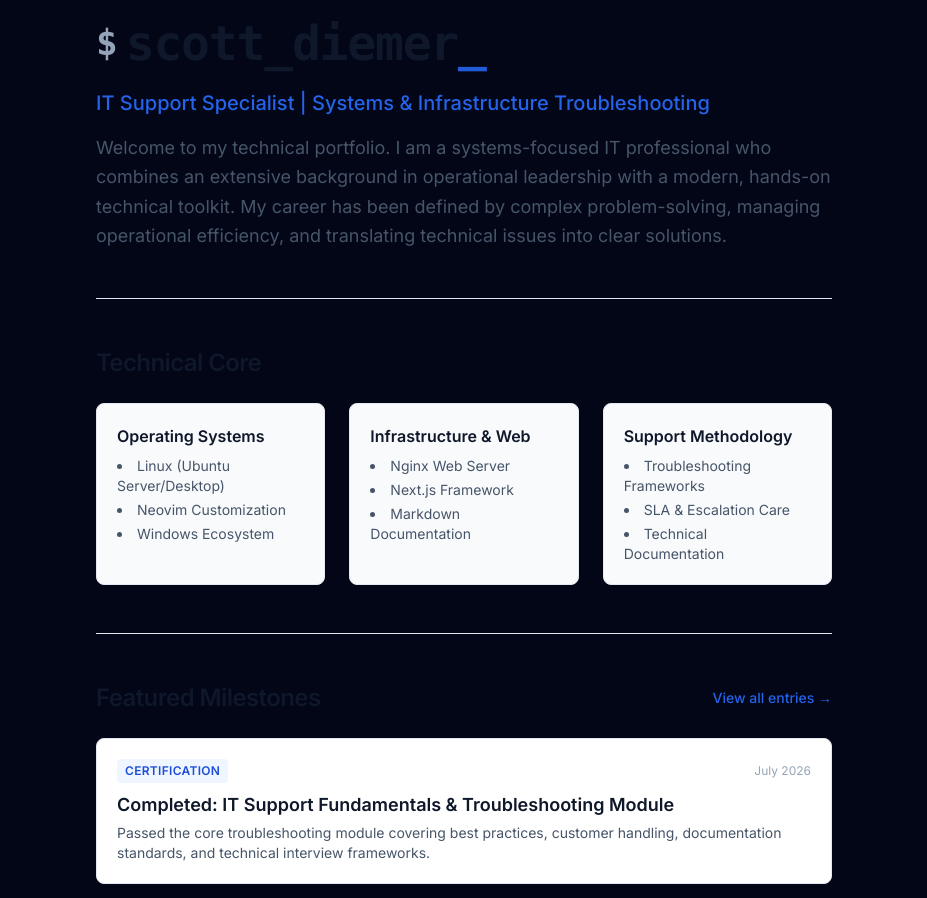
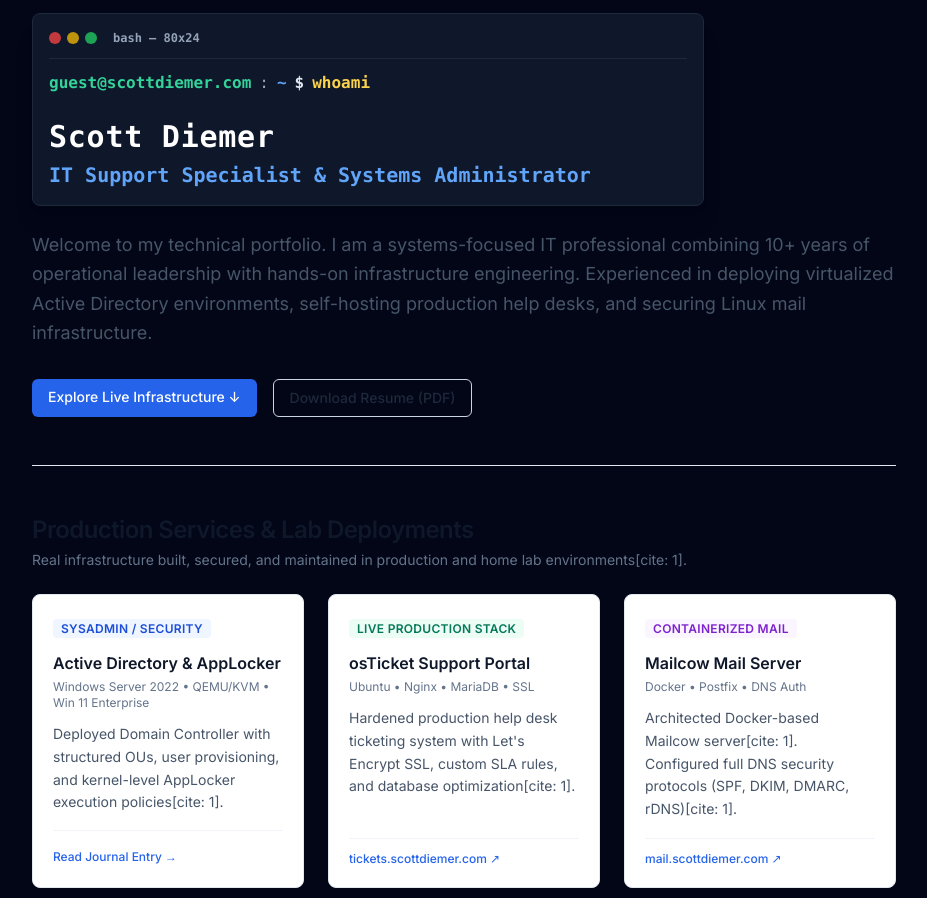
Before and after one commit to scottdiemer/my-it-portfolio, a Next.js app: page / in a window 1280 px wide. Shown: the part 100-998 px from the top of the page, without its empty margins (176-1103 px from the left). Built offline with nearby package versions, Linux system fonts and the light colour scheme.

Commit message:
feat: update portfolio landing page layout and interactive terminal header

```diff
--- a/src/app/page.tsx
+++ b/src/app/page.tsx
@@ -1,53 +1,185 @@
-import Link from 'next/link';
-import TerminalName from '@/components/TerminalName';
+import Link from "next/link";
+import TerminalName from "@/components/TerminalName";
 
 export default function HomePage() {
   return (
-    <div className="max-w-3xl mx-auto px-4 py-12 space-y-12 text-slate-800 dark:text-slate-200">
-
+    <div className="max-w-4xl mx-auto px-4 py-12 space-y-12 text-slate-800 dark:text-slate-200">
       {/* Header Section */}
-      <header id="about" className="space-y-4">
-        {/* Animated Terminal Title */}
+      <header id="about" className="space-y-6">
+        {/* Animated Terminal Title (Includes Name & Title Response) */}
         <TerminalName />
 
-        <p className="text-xl font-medium text-blue-600 dark:text-blue-400">
-          IT Support Specialist | Systems & Infrastructure Troubleshooting
+        <p className="text-lg leading-relaxed text-slate-600 dark:text-slate-400">
+          Welcome to my technical portfolio. I am a systems-focused IT
+          professional combining 10+ years of operational leadership with
+          hands-on infrastructure engineering. Experienced in deploying
+          virtualized Active Directory environments, self-hosting production
+          help desks, and securing Linux mail infrastructure.
         </p>
-        <p className="text-lg leading-relaxed text-slate-600 dark:text-slate-400">
-          Welcome to my technical portfolio. I am a systems-focused IT professional who combines an extensive background in operational leadership with a modern, hands-on technical toolkit. My career has been defined by complex problem-solving, managing operational efficiency, and translating technical issues into clear solutions.
-        </p>
+
+        {/* Action CTAs */}
+        <div className="flex flex-wrap gap-4 pt-2">
+          <a
+            href="#labs"
+            className="px-4 py-2 text-sm font-medium rounded-md bg-blue-600 text-white hover:bg-blue-700 transition-colors"
+          >
+            Explore Live Infrastructure ↓
+          </a>
+          <a
+            href="/Scott_Diemer_Resume.pdf"
+            target="_blank"
+            rel="noopener noreferrer"
+            className="px-4 py-2 text-sm font-medium rounded-md border border-slate-300 dark:border-slate-700 hover:bg-slate-100 dark:hover:bg-slate-800 transition-colors"
+          >
+            Download Resume (PDF)
+          </a>
+        </div>
       </header>
 
       <hr className="border-slate-200 dark:border-slate-800" />
-{/* Technical Stack Section */}
-<section id="skills" className="space-y-4 scroll-mt-6">
-  <h2 className="text-2xl font-semibold tracking-tight text-slate-900 dark:text-white">
-    Technical Core
-  </h2>
+
+      {/* Featured Production Stacks & Labs */}
+      <section id="labs" className="space-y-6 scroll-mt-6">
+        <div>
+          <h2 className="text-2xl font-semibold tracking-tight text-slate-900 dark:text-white">
+            Production Services & Lab Deployments
+          </h2>
+          <p className="text-sm text-slate-500 dark:text-slate-400 mt-1">
+            Real infrastructure built, secured, and maintained in production and
+            home lab environments[cite: 1].
+          </p>
+        </div>
+
+        <div className="grid grid-cols-1 md:grid-cols-3 gap-6">
+          {/* Lab 1: Active Directory */}
+          <div className="p-5 rounded-lg border border-slate-200 dark:border-slate-800 bg-white dark:bg-slate-950 flex flex-col justify-between">
+            <div>
+              <span className="text-xs font-semibold tracking-wide uppercase px-2 py-0.5 rounded bg-blue-50 dark:bg-blue-900/30 text-blue-700 dark:text-blue-300">
+                SysAdmin / Security
+              </span>
+              <h3 className="font-semibold text-slate-900 dark:text-white mt-3 mb-1">
+                Active Directory & AppLocker
+              </h3>
+              <p className="text-xs text-slate-500 dark:text-slate-400 mb-3">
+                Windows Server 2022 • QEMU/KVM • Win 11 Enterprise
+              </p>
+              <p className="text-sm text-slate-600 dark:text-slate-400 leading-relaxed">
+                Deployed Domain Controller with structured OUs, user
+                provisioning, and kernel-level AppLocker execution
+                policies[cite: 1].
+              </p>
+            </div>
+            <div className="mt-4 pt-3 border-t border-slate-100 dark:border-slate-900">
+              <Link
+                href="/journal/ad-applocker-lab"
+                className="text-xs font-medium text-blue-600 dark:text-blue-400 hover:underline inline-flex items-center gap-1"
+              >
+                Read Journal Entry →
+              </Link>
+            </div>
+          </div>
+
+          {/* Lab 2: osTicket */}
+          <div className="p-5 rounded-lg border border-slate-200 dark:border-slate-800 bg-white dark:bg-slate-950 flex flex-col justify-between">
+            <div>
+              <span className="text-xs font-semibold tracking-wide uppercase px-2 py-0.5 rounded bg-emerald-50 dark:bg-emerald-900/30 text-emerald-700 dark:text-emerald-300">
+                Live Production Stack
+              </span>
+              <h3 className="font-semibold text-slate-900 dark:text-white mt-3 mb-1">
+                osTicket Support Portal
+              </h3>
+              <p className="text-xs text-slate-500 dark:text-slate-400 mb-3">
+                Ubuntu • Nginx • MariaDB • SSL
+              </p>
+              <p className="text-sm text-slate-600 dark:text-slate-400 leading-relaxed">
+                Hardened production help desk ticketing system with Let's
+                Encrypt SSL, custom SLA rules, and database optimization[cite:
+                1].
+              </p>
+            </div>
+            <div className="mt-4 pt-3 border-t border-slate-100 dark:border-slate-900 flex items-center justify-between">
+              <a
+                href="https://tickets.scottdiemer.com"
+                target="_blank"
+                rel="noopener noreferrer"
+                className="text-xs font-medium text-blue-600 dark:text-blue-400 hover:underline inline-flex items-center gap-1"
+              >
+                tickets.scottdiemer.com ↗
+              </a>
+            </div>
+          </div>
+
+          {/* Lab 3: Mailcow Docker */}
+          <div className="p-5 rounded-lg border border-slate-200 dark:border-slate-800 bg-white dark:bg-slate-950 flex flex-col justify-between">
+            <div>
+              <span className="text-xs font-semibold tracking-wide uppercase px-2 py-0.5 rounded bg-purple-50 dark:bg-purple-900/30 text-purple-700 dark:text-purple-300">
+                Containerized Mail
+              </span>
+              <h3 className="font-semibold text-slate-900 dark:text-white mt-3 mb-1">
+                Mailcow Mail Server
+              </h3>
+              <p className="text-xs text-slate-500 dark:text-slate-400 mb-3">
+                Docker • Postfix • DNS Auth
+              </p>
+              <p className="text-sm text-slate-600 dark:text-slate-400 leading-relaxed">
+                Architected Docker-based Mailcow server[cite: 1]. Configured
+                full DNS security protocols (SPF, DKIM, DMARC, rDNS)[cite: 1].
+              </p>
+            </div>
+            <div className="mt-4 pt-3 border-t border-slate-100 dark:border-slate-900 flex items-center justify-between">
+              <a
+                href="https://mail.scottdiemer.com"
+                target="_blank"
+                rel="noopener noreferrer"
+                className="text-xs font-medium text-blue-600 dark:text-blue-400 hover:underline inline-flex items-center gap-1"
+              >
+                mail.scottdiemer.com ↗
+              </a>
+            </div>
+          </div>
+        </div>
+      </section>
+
+      <hr className="border-slate-200 dark:border-slate-800" />
+
+      {/* Technical Core Section */}
+      <section id="skills" className="space-y-4 scroll-mt-6">
+        <h2 className="text-2xl font-semibold tracking-tight text-slate-900 dark:text-white">
+          Technical Core
+        </h2>
 
         <div className="grid grid-cols-1 md:grid-cols-3 gap-6 pt-2">
           <div className="p-5 rounded-lg border border-slate-200 dark:border-slate-800 bg-slate-50 dark:bg-slate-900">
-            <h3 className="font-semibold text-slate-900 dark:text-white mb-2">Operating Systems</h3>
+            <h3 className="font-semibold text-slate-900 dark:text-white mb-2">
+              Systems Administration
+            </h3>
             <ul className="list-disc list-inside space-y-1 text-sm text-slate-600 dark:text-slate-400">
-              <li>Linux (Ubuntu Server/Desktop)</li>
-              <li>Neovim Customization</li>
-              <li>Windows Ecosystem</li>
+              <li>Windows Server 2022 & AD[cite: 1]</li>
+              <li>Group Policy & AppLocker[cite: 1]</li>
+              <li>Ubuntu Server Administration[cite: 1]</li>
+              <li>QEMU / KVM Virtualization[cite: 1]</li>
             </ul>
           </div>
           <div className="p-5 rounded-lg border border-slate-200 dark:border-slate-800 bg-slate-50 dark:bg-slate-900">
-            <h3 className="font-semibold text-slate-900 dark:text-white mb-2">Infrastructure & Web</h3>
+            <h3 className="font-semibold text-slate-900 dark:text-white mb-2">
+              Networking & Security
+            </h3>
             <ul className="list-disc list-inside space-y-1 text-sm text-slate-600 dark:text-slate-400">
-              <li>Nginx Web Server</li>
-              <li>Next.js Framework</li>
-              <li>Markdown Documentation</li>
+              <li>TCP/IP & IPv4 Subnetting[cite: 1]</li>
+              <li>DNS (SPF, DKIM, DMARC, PTR)[cite: 1]</li>
+              <li>Nginx Reverse Proxy & SSL[cite: 1]</li>
+              <li>SSH Key Management & Firewalls</li>
             </ul>
           </div>
           <div className="p-5 rounded-lg border border-slate-200 dark:border-slate-800 bg-slate-50 dark:bg-slate-900">
-            <h3 className="font-semibold text-slate-900 dark:text-white mb-2">Support Methodology</h3>
+            <h3 className="font-semibold text-slate-900 dark:text-white mb-2">
+              Help Desk & Web Stack
+            </h3>
             <ul className="list-disc list-inside space-y-1 text-sm text-slate-600 dark:text-slate-400">
-              <li>Troubleshooting Frameworks</li>
-              <li>SLA & Escalation Care</li>
-              <li>Technical Documentation</li>
+              <li>osTicket Administration[cite: 1]</li>
+              <li>Docker Containerization[cite: 1]</li>
+              <li>Git / GitHub Version Control[cite: 1]</li>
+              <li>SLA & Root-Cause Analysis[cite: 1]</li>
             </ul>
           </div>
         </div>
@@ -55,13 +187,16 @@ export default function HomePage() {
 
       <hr className="border-slate-200 dark:border-slate-800" />
 
-      {/* Highlighted Project/Journal Logs */}
+      {/* Featured Milestones & Journal */}
       <section className="space-y-4">
         <div className="flex items-center justify-between">
           <h2 className="text-2xl font-semibold tracking-tight text-slate-900 dark:text-white">
-            Featured Milestones
+            Recent Milestones & Technical Notes
           </h2>
-          <Link href="/journal" className="text-sm font-medium text-blue-600 dark:text-blue-400 hover:underline">
+          <Link
+            href="/journal"
+            className="text-sm font-medium text-blue-600 dark:text-blue-400 hover:underline"
+          >
             View all entries →
           </Link>
         </div>
@@ -74,15 +209,17 @@ export default function HomePage() {
           >
             <div className="flex items-center justify-between mb-2">
               <span className="text-xs font-semibold tracking-wide uppercase px-2 py-1 rounded bg-blue-50 dark:bg-blue-900/30 text-blue-700 dark:text-blue-300">
-                Certification
+                Certification Milestone
               </span>
               <span className="text-xs text-slate-400">July 2026</span>
             </div>
             <h3 className="text-lg font-semibold text-slate-900 dark:text-white group-hover:text-blue-600 dark:group-hover:text-blue-400 transition-colors">
-              Completed: IT Support Fundamentals & Troubleshooting Module
+              Google IT Support Certificate: Technical Support Fundamentals
             </h3>
             <p className="text-sm text-slate-600 dark:text-slate-400 mt-1">
-              Passed the core troubleshooting module covering best practices, customer handling, documentation standards, and technical interview frameworks.
+              Completed core coursework focusing on hardware diagnostics,
+              operating system maintenance, networking fundamentals, and
+              customer escalation frameworks[cite: 1].
             </p>
           </Link>
 
@@ -101,7 +238,9 @@ export default function HomePage() {
               Deploying scottdiemer.com on Ubuntu & Nginx
             </h3>
             <p className="text-sm text-slate-600 dark:text-slate-400 mt-1">
-              A deep dive into setting up our Next.js environment production build, managing local SSH keys, and serving static assets securely via an Nginx reverse proxy.
+              Configured a production Next.js application served securely behind
+              an Nginx reverse proxy with SSL termination and SSH access
+              controls[cite: 1].
             </p>
           </Link>
         </div>
@@ -112,13 +251,18 @@ export default function HomePage() {
       {/* Context Quote / Close */}
       <section className="space-y-4">
         <div className="border-l-4 border-blue-500 pl-4 my-4 italic text-lg text-slate-700 dark:text-slate-300">
-          "Many entry-level IT candidates can configure a setting, but few understand how technical downtime impacts an organization's bottom line."
+          "Technical downtime directly impacts business operations. My
+          background bridges hands-on system administration with operational
+          accountability[cite: 1]."
         </div>
         <p className="text-base leading-relaxed text-slate-600 dark:text-slate-400">
-          Throughout my professional journey, I have managed high-stakes operations, led teams, and served as the default technical point person for hardware, software, and POS deployments. I built this portfolio—from the underlying Nginx configuration to the Markdown-driven journal—to document my continuous upskilling and to showcase my approach to real-world technical challenges.
+          Over 10+ years managing daily operations, I served as the primary
+          technical contact for hardware, software, and workflow
+          deployments[cite: 1]. I built this site and my live lab subdomains to
+          showcase my commitment to modern enterprise infrastructure, security
+          practices, and continuous technical growth[cite: 1].
         </p>
       </section>
-
     </div>
   );
 }
--- a/src/components/TerminalName.tsx
+++ b/src/components/TerminalName.tsx
@@ -1,27 +1,68 @@
-'use client';
+"use client";
 
-import { useState, useEffect } from 'react';
+import { useState, useEffect } from "react";
 
 export default function TerminalName() {
-  const [name, setName] = useState('');
-  const fullName = 'scott_diemer';
+  const [displayedCommand, setDisplayedCommand] = useState("");
+  const [showResponse, setShowResponse] = useState(false);
+  const fullCommand = "whoami";
 
   useEffect(() => {
-    if (name.length < fullName.length) {
-      const timer = setTimeout(() => {
-        setName(fullName.slice(0, name.length + 1));
-      }, 150); // Speed of typing in milliseconds
-      return () => clearTimeout(timer);
-    }
-  }, [name]);
+    let index = 0;
+    // Type out "whoami" character by character
+    const typingInterval = setInterval(() => {
+      if (index < fullCommand.length) {
+        setDisplayedCommand(fullCommand.slice(0, index + 1));
+        index++;
+      } else {
+        clearInterval(typingInterval);
+        // Pause briefly after typing, then display the response
+        setTimeout(() => {
+          setShowResponse(true);
+        }, 400);
+      }
+    }, 120); // Speed of typing animation
+
+    return () => clearInterval(typingInterval);
+  }, []);
 
   return (
-    <div className="flex items-center space-x-2 font-mono h-[60px]">
-      <span className="text-slate-400 dark:text-slate-500 font-bold text-3xl sm:text-4xl select-none">$</span>
-      <h1 className="text-4xl font-extrabold tracking-tight text-slate-900 dark:text-white sm:text-5xl">
-        {name}
-        <span className="text-blue-600 dark:text-blue-400 animate-pulse font-bold">_</span>
-      </h1>
+    <div className="font-mono bg-slate-900 text-slate-100 p-4 rounded-lg border border-slate-800 shadow-xl max-w-2xl">
+      {/* Terminal Header Bar */}
+      <div className="flex items-center gap-2 pb-3 mb-3 border-b border-slate-800 text-xs text-slate-400">
+        <div className="flex gap-1.5">
+          <span className="w-3 h-3 rounded-full bg-red-500/80 inline-block"></span>
+          <span className="w-3 h-3 rounded-full bg-yellow-500/80 inline-block"></span>
+          <span className="w-3 h-3 rounded-full bg-green-500/80 inline-block"></span>
+        </div>
+        <span className="ml-2 font-semibold text-slate-400">bash — 80x24</span>
+      </div>
+
+      {/* Command Line Prompt */}
+      <div className="flex items-center gap-2 text-sm sm:text-base">
+        <span className="text-emerald-400 font-bold">
+          guest@scottdiemer.com
+        </span>
+        <span className="text-slate-400">:</span>
+        <span className="text-blue-400 font-bold">~</span>
+        <span className="text-slate-200 font-bold">$</span>
+        <span className="text-amber-300 font-semibold">{displayedCommand}</span>
+        {!showResponse && (
+          <span className="w-2 h-4 bg-slate-200 animate-pulse inline-block"></span>
+        )}
+      </div>
+
+      {/* Terminal Output / System Response */}
+      {showResponse && (
+        <div className="mt-4 pt-2 space-y-1.5 text-slate-300 animate-fade-in">
+          <p className="text-white font-extrabold text-2xl sm:text-3xl tracking-wide">
+            Scott Diemer
+          </p>
+          <p className="text-blue-400 font-semibold text-base sm:text-xl">
+            IT Support Specialist & Systems Administrator
+          </p>
+        </div>
+      )}
     </div>
   );
 }
```
Also changed, not shown: 1 other file (tests, documents, lock files or other folders).
